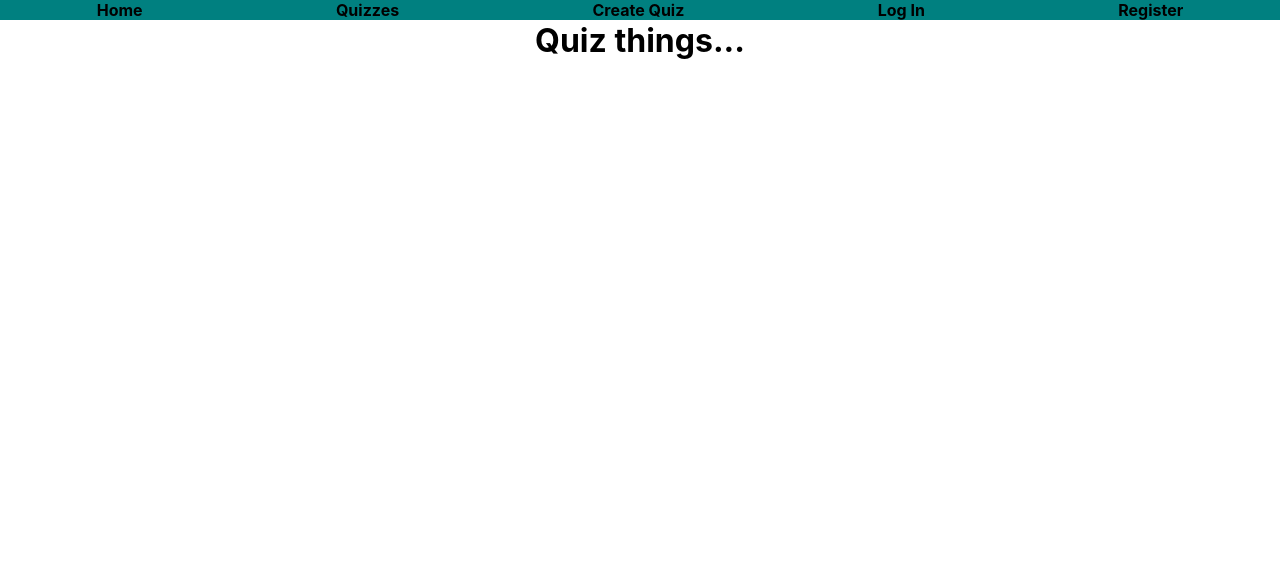
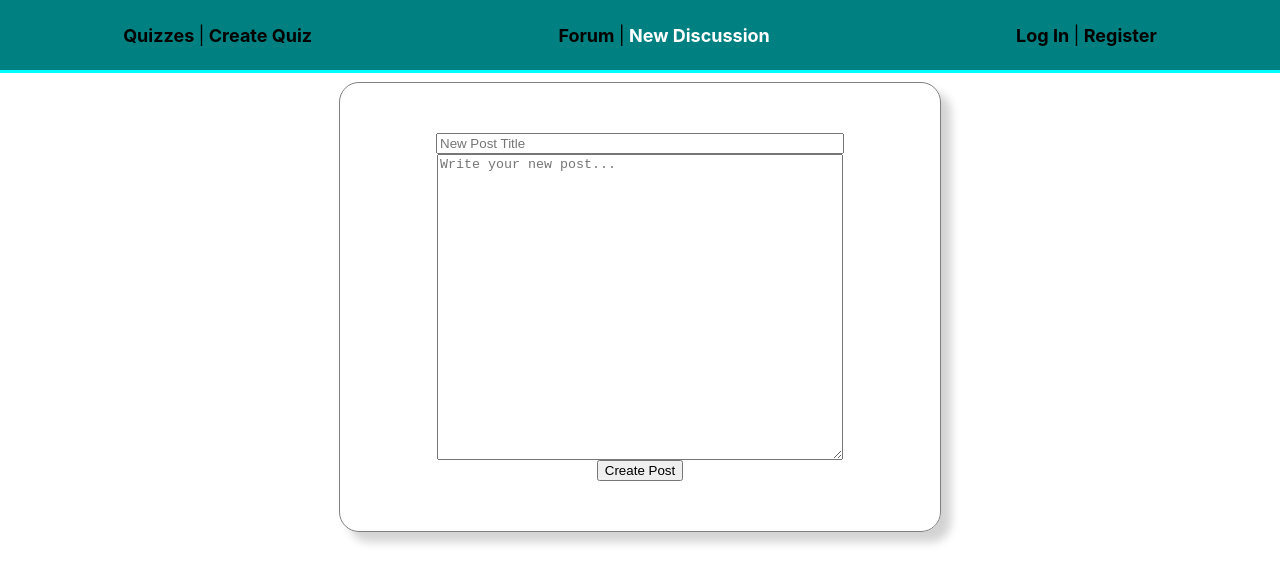
Before and after one commit to Addison-Stavlo/quizthing, a React (Create React App) app: page /createPost in a window 1280 px wide. Shown: the top 584 px of the page. Built offline with nearby package versions, Linux system fonts and the light colour scheme.

Commit message:
login refactored, logout added, styles added

```diff
--- a/src/App.js
+++ b/src/App.js
@@ -1,12 +1,14 @@
 import React, { Component } from 'react';
 import './App.css';
 import Quizzes from './components/quizzes/quizzes';
-import { Route, withRouter, NavLink } from 'react-router-dom';
+import { Route, withRouter } from 'react-router-dom';
 import SingleQuiz from './components/quizzes/singleQuiz';
 import Register from './components/authentication/register';
 import Login from './components/authentication/login';
 import CreateQuiz from './components/quizzes/createQuiz';
 import NavBar from './components/navigation/navigation';
+import Forum from './components/forum/forum';
+import CreatePost from './components/forum/createPost';
 
 class App extends Component {
   state = {
@@ -14,25 +16,38 @@ class App extends Component {
   }
 
   componentDidMount() {
-    // if(localStorage.getItem('userToken')){
-    //   this.props.history.push('/quizzes');
-    // }
-    // else {
-    //   this.props.history.push('/login')
-    // }
+    if(localStorage.getItem('userToken')){
+      this.setState({isLoggedIn: true})
+    }
+  }
+
+  logOut = () => {
+    localStorage.removeItem('userToken');
+    this.setState({isLoggedIn: false});
+  }
+  logIn = () => {
+    this.setState({isLoggedIn: true});
   }
 
   render() {
     return (
       <div className="App">
         <h1> Quiz things...</h1>
-        <NavBar />
+        <NavBar isLoggedIn={this.state.isLoggedIn} logOut={this.logOut}/>
 
       <Route path='/quizzes' component={Quizzes}/>
       <Route path='/quiz/:id' component={SingleQuiz}/>
-      <Route path='/register' component={Register}/>
-      <Route path='/login' component={Login} />
+
+      {this.state.isLoggedIn ? null :
+        <>
+        <Route path='/register' render={(props)=><Register {...props} logIn={this.logIn}/>} />
+        <Route path='/login' render={(props)=><Login {...props} logIn={this.logIn}/>} />
+        </>
+      }
+
       <Route path='/createQuiz' component={CreateQuiz}/>
+      <Route path='/forum' component={Forum}/>
+      <Route path='/createPost' component={CreatePost}/>
 
       </div>
     );
--- a/src/components/authentication/login.js
+++ b/src/components/authentication/login.js
@@ -1,5 +1,6 @@
 import React from 'react';
 import axios from 'axios';
+import { StyledForm } from '../styledcomps/styledcomps';
 
 class Login extends React.Component {
     state = {
@@ -18,9 +19,10 @@ class Login extends React.Component {
             url: "https://lambda-study-app.herokuapp.com/api/auth/login",
             data: this.state})
             .then(res => {
-                console.log(res.data);
+                console.log(res);
                 localStorage.setItem('userToken',res.data.token);
-                this.props.history.push('/quizzes')
+                this.props.logIn();
+                this.props.history.push('/quizzes');
             })
             .catch(err=>console.log(err));
     }
@@ -28,12 +30,12 @@ class Login extends React.Component {
     render() {
         return(
 
-            <form onSubmit={this.logIn}>
+            <StyledForm onSubmit={this.logIn}>
             <h1>Log In</h1>
                 <input name='email' placeholder='email' onChange={this.handleChange} value={this.state.email} />
                 <input name='password' placeholder='password' onChange={this.handleChange} value={this.state.password} />
                 <button type='submit'>Log In</button>
-            </form>
+            </StyledForm>
         )
     }
 }
--- a/src/components/authentication/register.js
+++ b/src/components/authentication/register.js
@@ -1,5 +1,6 @@
 import React from 'react';
 import axios from 'axios';
+import { StyledForm } from '../styledcomps/styledcomps';
 
 class Register extends React.Component {
     state = {
@@ -23,23 +24,23 @@ class Register extends React.Component {
             url: "https://lambda-study-app.herokuapp.com/api/auth/register",
             data: this.state})
             .then(res => {
-                console.log(res.data);
                 localStorage.setItem('userToken',res.data.token);
-                this.props.history.push('/quizzes')
+                this.props.logIn();
+                this.props.history.push('/quizzes');
             })
             .catch(err => console.log(err))
     }
 
     render() {
         return (
-            <form onSubmit={this.register}>
+            <StyledForm onSubmit={this.register}>
                 <h1>Registration:</h1>
                 <input name='username' onChange={this.handleChange} placeholder='username' value={this.state.username}/>
                 <input name='password' onChange={this.handleChange} placeholder='password' value={this.state.password} />
                 <input name='email' onChange={this.handleChange} placeholder='email' value={this.state.email}/>
                 <input name='img_url' onChange={this.handleChange} placeholder='image url' value={this.state.img_url} />
                 <button type='submit'>Register New User Info</button>
-             </form>
+             </StyledForm>
         )
     }
 }
--- /dev/null
+++ b/src/components/forum/createPost.js
@@ -0,0 +1,36 @@
+import React from 'react';
+import axios from 'axios';
+import { StyledForm } from '../styledcomps/styledcomps';
+
+class CreatePost extends React.Component {
+    state={
+       title: '',
+       body: ''
+    }
+
+    handleChange = (ev) => {
+        this.setState({
+            [ev.target.name]: ev.target.value
+        })
+    }
+
+    createPost = (ev) => {
+        ev.preventDefault();
+        axios
+            .post('https://lambda-study-app.herokuapp.com/api/posts', this.state, {authentication: localStorage.getItem('userToken')})
+            .then(res=>console.log(res))
+            .catch(err=>console.log(err))
+    }
+
+    render() {
+        return(
+            <StyledForm onSubmit={this.createPost}>
+                <input name='title' placeholder='New Post Title' onChange={this.handleChange} value={this.state.title}/>
+                <textarea name='body' placeholder='Write your new post...' onChange={this.handleChange} value={this.state.body} />
+                <button type='submit'>Create Post</button>
+            </StyledForm>
+        )
+    }
+}
+
+export default CreatePost;
--- /dev/null
+++ b/src/components/forum/forum.js
@@ -0,0 +1,25 @@
+import React from 'react';
+import axios from 'axios';
+
+
+class Forum extends React.Component {
+    state = {
+        posts: []
+    }
+
+    componentDidMount() {
+        axios.get('https://lambda-study-app.herokuapp.com/api/posts')
+            .then(res=> console.log(res))
+            .catch(err=>console.log(err))
+    }
+
+    render() {
+        return(
+            <div>
+                {this.state.posts.map(post => <h1 key={post.id}>{post.title}</h1>)}
+            </div>
+        )
+    }
+}
+
+export default Forum;
--- a/src/components/navigation/navigation.js
+++ b/src/components/navigation/navigation.js
@@ -2,15 +2,34 @@ import React from 'react';
 import {NavLink} from 'react-router-dom';
 import styled from 'styled-components';
 
-function NavBar() {
+function NavBar(props) {
 
     return(
         <Nav>
-            <NavLink exact to='/' >Home</NavLink>
-            <NavLink to='/quizzes' >Quizzes</NavLink>
-            <NavLink to='/createQuiz'>Create Quiz</NavLink>
-            <NavLink to='/login'>Log In</NavLink>
-            <NavLink to='/register'>Register</NavLink>
+
+
+            <div>
+                <NavLink to='/quizzes' >Quizzes </NavLink>|
+                <NavLink to='/createQuiz'> Create Quiz</NavLink>
+            </div>
+
+
+
+            <div>
+                <NavLink to='/forum'>Forum </NavLink>|
+                <NavLink to='/createPost'> New Discussion</NavLink>
+            </div>
+
+            {props.isLoggedIn ?
+                <NavLink exact to='/' onClick={props.logOut} >Log Out</NavLink>
+            :
+                <div>
+                    <NavLink to='/login'>Log In </NavLink>|
+                    <NavLink to='/register'> Register</NavLink>
+                </div>
+            }
+
+
         </Nav>
     )
 }
@@ -22,6 +41,10 @@ const Nav = styled.nav`
     background: teal;
     display: flex;
     justify-content: space-around;
+    align-items: center;
+    height: 70px;
+    font-size: 18px;
+    border-bottom: 3px solid aqua;
 
     a {
         text-decoration: none;
--- a/src/components/quizzes/createQuiz.js
+++ b/src/components/quizzes/createQuiz.js
@@ -1,5 +1,6 @@
 import React from 'react';
 import axios from 'axios';
+import { StyledForm } from '../styledcomps/styledcomps';
 
 class CreateQuiz extends React.Component {
     state = {
@@ -23,11 +24,11 @@ class CreateQuiz extends React.Component {
 
     render() {
         return (
-            <form onSubmit={this.addQuiz}>
+            <StyledForm onSubmit={this.addQuiz}>
                 <input name='title' placeholder='title' onChange={this.handleChange} value={this.state.title} />
                 <input name='topic' placeholder='topic' onChange={this.handleChange} value={this.state.topic} />
                 <button type='submit'>Add a Quiz</button>
-            </form>
+            </StyledForm>
         )
     }
 }
--- a/src/components/quizzes/singleQuiz.js
+++ b/src/components/quizzes/singleQuiz.js
@@ -9,12 +9,15 @@ class SingleQuiz extends React.Component {
     componentDidMount() {
         axios
             .get(`https://lambda-study-app.herokuapp.com/api/quizzes/${this.props.match.params.id}`)
-            .then(res=>console.log(res))
+            .then(res=>{
+                this.setState({quiz: res.data})
+                console.log(res)
+            })
     }
 
     render(){
         return(
-            <div>A Quiz</div>
+            <div>A Quiz: {this.state.quiz.title}</div>
         )
     }
 }
--- /dev/null
+++ b/src/components/styledcomps/styledcomps.js
@@ -0,0 +1,26 @@
+import styled from 'styled-components';
+
+export const StyledForm = styled.form`
+    display: flex;
+    flex-direction: column;
+    align-items: center;
+    justify-content: center;
+    width: 500px;
+    margin: 0 auto;
+    border: 1px solid gray;
+    border-radius: 20px;
+    padding: 50px;
+    box-shadow: 10px 10px 10px 0 lightgray;
+
+    h1 {
+        margin: 0;
+    }
+
+    input {
+        width: 80%;
+    }
+    textarea {
+        width: 80%;
+        height: 300px;
+    }
+`
```
